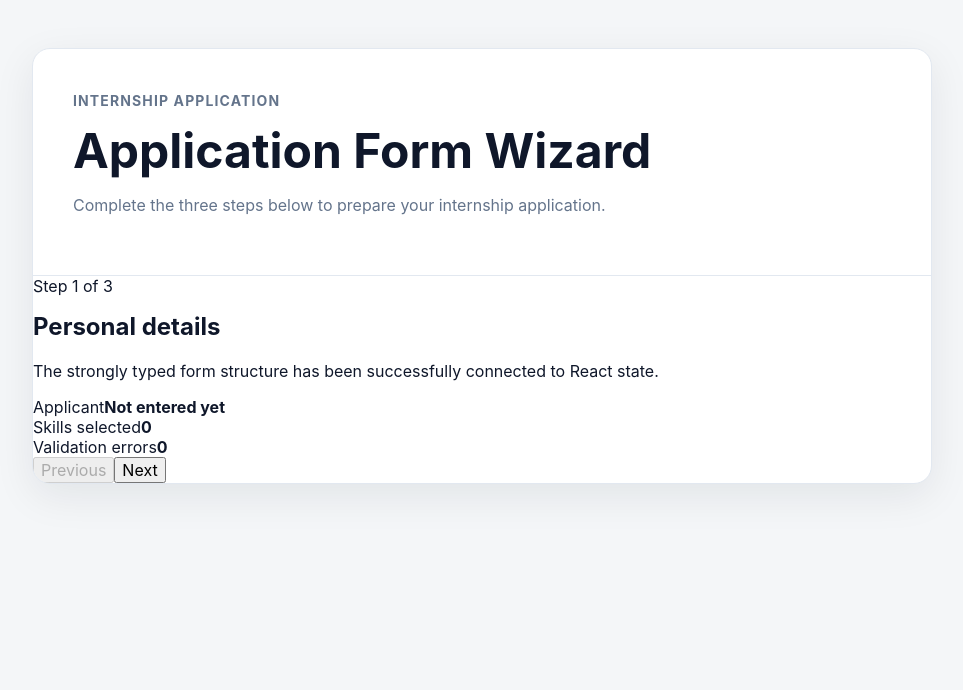
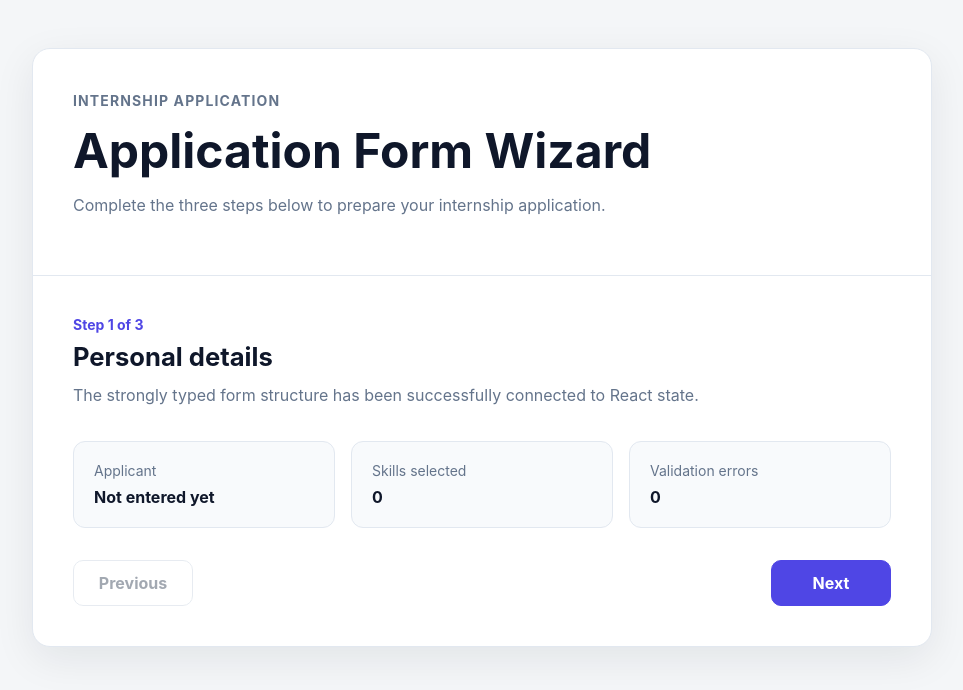
Before and after one commit to NadithiMoonasingha/internship-application-wizard, a React (Vite) app: page / in a window 1280 px wide. Shown: the top 690 px of the page, without its empty margins (158-1121 px from the left). Built offline with nearby package versions, Linux system fonts and the light colour scheme.

Commit message:
Updated the styling

```diff
--- a/src/App.css
+++ b/src/App.css
@@ -44,6 +44,102 @@
   line-height: 1.7;
 }
 
+.type-check-card {
+  padding: 40px;
+}
+
+.step-status {
+  margin-bottom: 32px;
+}
+
+.step-number {
+  margin-bottom: 8px;
+  color: #4f46e5;
+  font-size: 0.875rem;
+  font-weight: 700;
+}
+
+.step-status h2 {
+  margin-bottom: 10px;
+  color: #0f172a;
+  font-size: 1.6rem;
+}
+
+.step-status > p:last-child {
+  color: #64748b;
+  line-height: 1.7;
+}
+
+.type-summary {
+  display: grid;
+  grid-template-columns: repeat(3, 1fr);
+  gap: 16px;
+  margin-bottom: 32px;
+}
+
+.type-summary div {
+  padding: 20px;
+  background: #f8fafc;
+  border: 1px solid #e2e8f0;
+  border-radius: 12px;
+}
+
+.type-summary span,
+.type-summary strong {
+  display: block;
+}
+
+.type-summary span {
+  margin-bottom: 8px;
+  color: #64748b;
+  font-size: 0.875rem;
+}
+
+.type-summary strong {
+  color: #0f172a;
+}
+
+.navigation-buttons {
+  display: flex;
+  justify-content: space-between;
+  gap: 16px;
+}
+
+.navigation-buttons button {
+  min-width: 120px;
+  padding: 12px 22px;
+  border-radius: 10px;
+  font-weight: 700;
+  cursor: pointer;
+}
+
+.primary-button {
+  color: #ffffff;
+  background: #4f46e5;
+  border: 1px solid #4f46e5;
+}
+
+.secondary-button {
+  color: #334155;
+  background: #ffffff;
+  border: 1px solid #cbd5e1;
+}
+
+.navigation-buttons button:hover:not(:disabled) {
+  transform: translateY(-1px);
+}
+
+.navigation-buttons button:disabled {
+  cursor: not-allowed;
+  opacity: 0.45;
+}
+
+@media (max-width: 700px) {
+  .type-summary {
+    grid-template-columns: 1fr;
+  }
+}
+
 .placeholder-content {
   padding: 60px 40px;
   text-align: center;
@@ -64,7 +160,11 @@
   }
 
   .wizard-header,
-  .placeholder-content {
+  .type-check-card {
     padding: 28px 20px;
   }
+
+  .navigation-buttons button {
+    min-width: 100px;
+  }
 }
```
